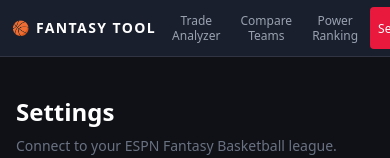
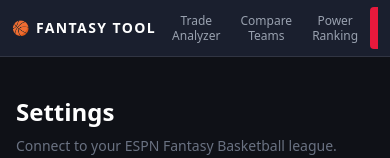
Before and after one commit to omriab1/fantasy-tool, a Next.js app: page /settings in a window 390 px wide. Shown: the top 158 px of the page. Built offline with nearby package versions, Linux system fonts and the light colour scheme.

Commit message:
Restore overflow-x-auto on nav tabs so Settings is reachable on mobile

```diff
--- a/components/NavTabs.tsx
+++ b/components/NavTabs.tsx
@@ -19,7 +19,7 @@ export function NavTabs() {
         <span className="text-white font-bold text-sm tracking-widest uppercase mr-2 sm:mr-8 shrink-0">
           🏀 Fantasy Tool
         </span>
-        <div className="flex gap-1">
+        <div className="flex gap-1 overflow-x-auto">
           {TABS.map((tab) => {
             const active = pathname.startsWith(tab.href);
             return (
```
